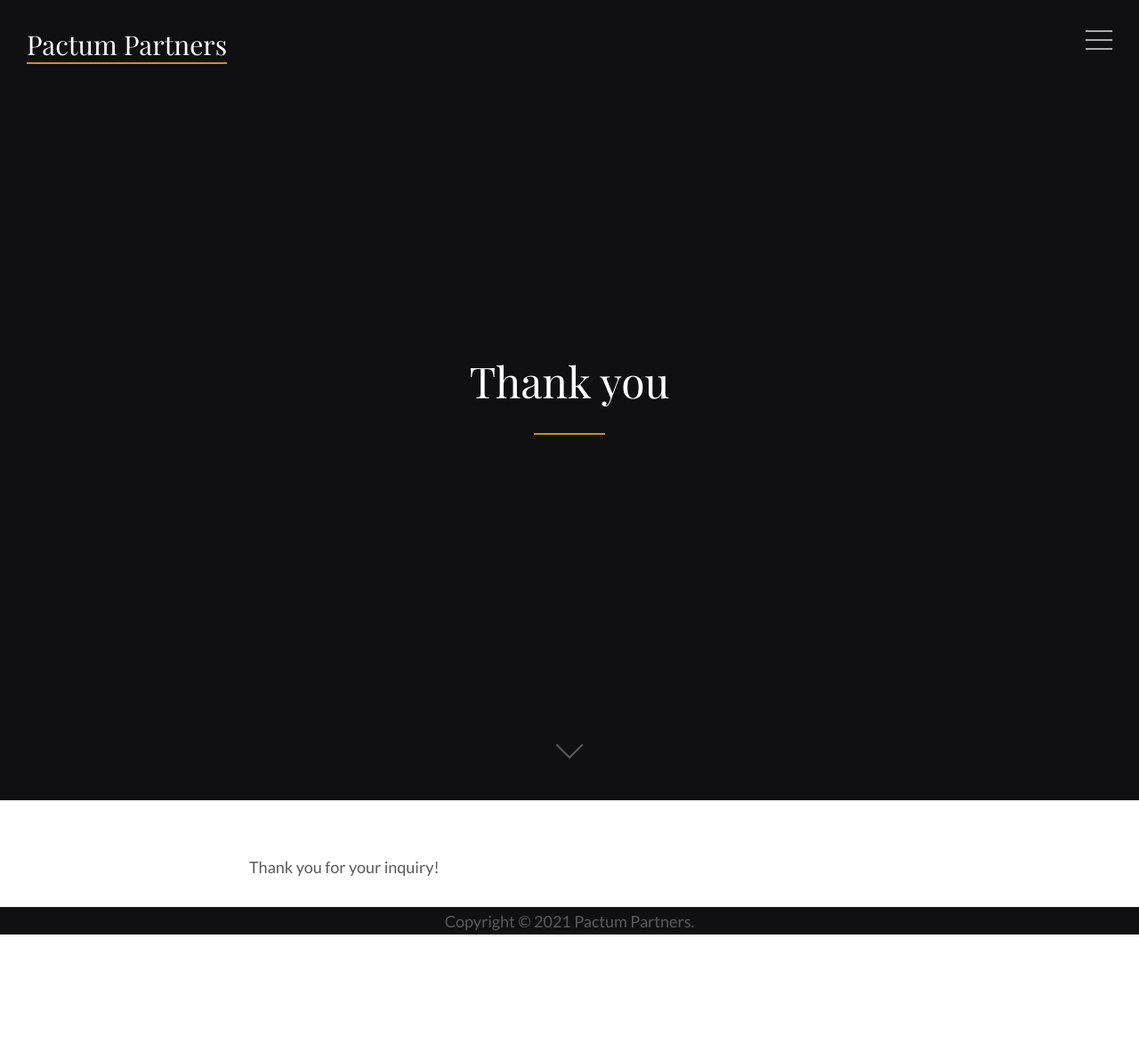
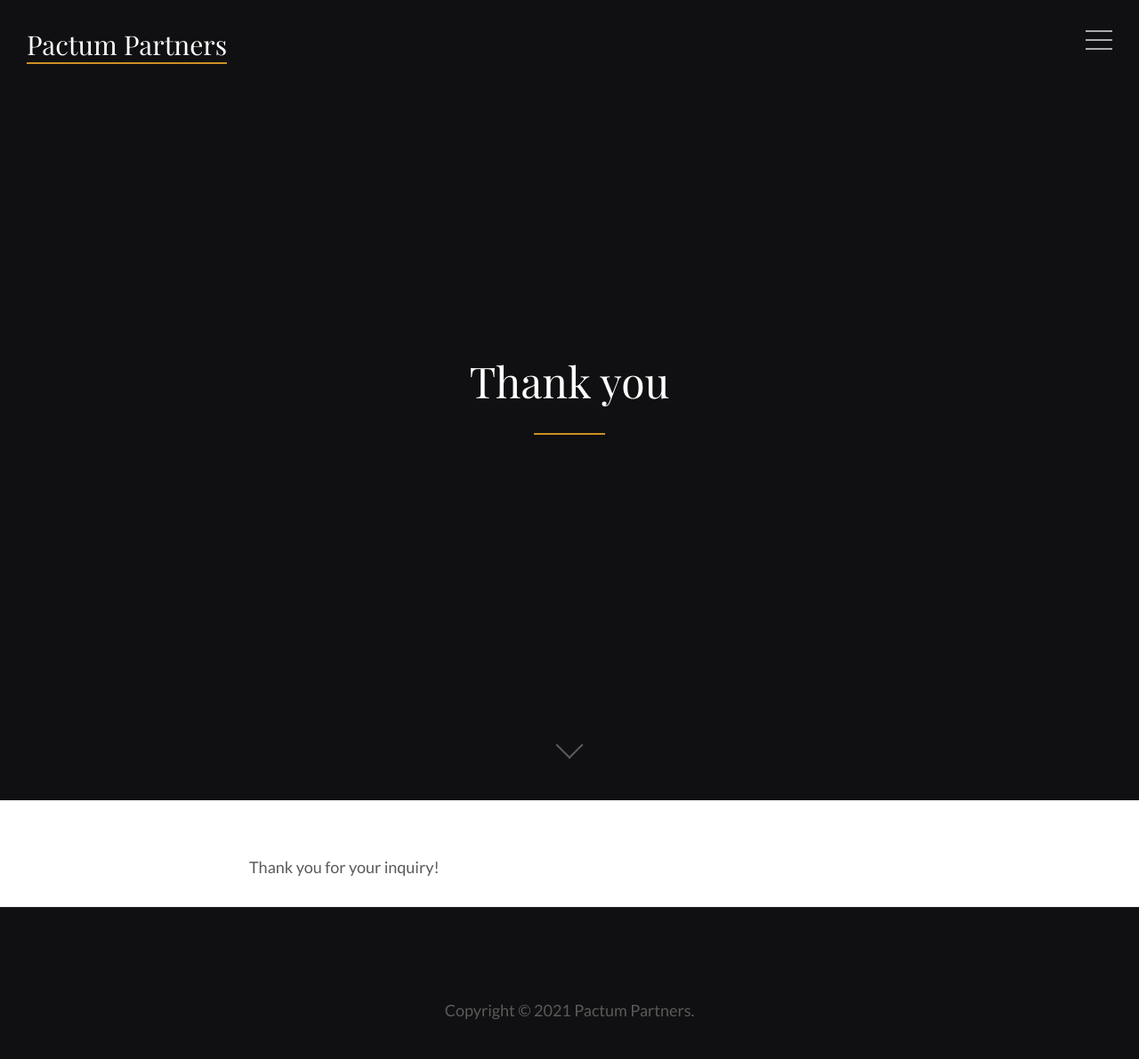
Before and after one commit to mcalvoelhauge/pactumpartners.github.io, a Jekyll site: the page built from thank-you.html, in a window 1280 px wide. Shown: the whole page at 89% size. Built offline with Jekyll 4.4.1, drawn with Linux system fonts in a browser that asks for light colours; some web fonts are replaced; before the commit the page ends 1081 px from its top, so only the background shows below that.

Commit message:
Update _footer.scss

```diff
--- a/_sass/_footer.scss
+++ b/_sass/_footer.scss
@@ -6,8 +6,8 @@
 .site-footer {
 	background-color: $black;
 	border-top: 1px solid rgba(90, 90, 90, 0.3);
-	padding-bottom: 0px;
-	padding-top: 0px;
+	padding-bottom: 10px;
+	padding-top: 100px;
 	text-align: center;
 }
 
```
